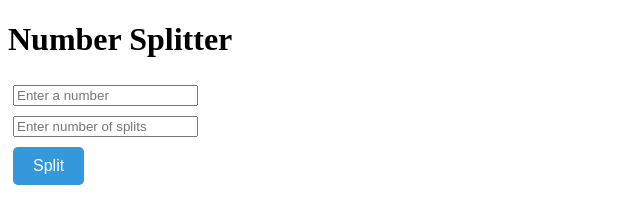
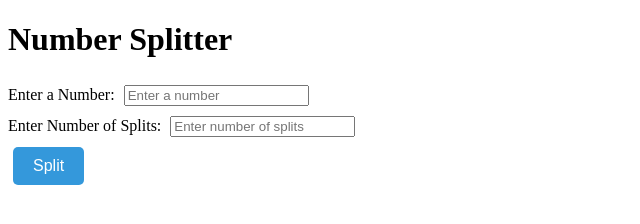
Before and after one commit to Paraschauhan0511/Javascript_Task, a plain HTML site: page index.html in a window 1280 px wide. Shown: the whole page, without its empty margins (0-640 px from the left). Drawn offline with Linux system fonts and the light colour scheme.

Commit message:
Add new file

```diff
--- a/index.html
+++ b/index.html
@@ -9,8 +9,10 @@
 <body>
     <h1>Number Splitter</h1>
     <div>
+        <label for="number">Enter a Number:</label>
         <input id="number" type="text" placeholder="Enter a number">
         <br>
+        <label for="splits">Enter Number of Splits:</label>
         <input id="splits" type="text" placeholder="Enter number of splits">
         <br>
         <button id="bttn" onclick="splitNumber()">Split</button>
```
